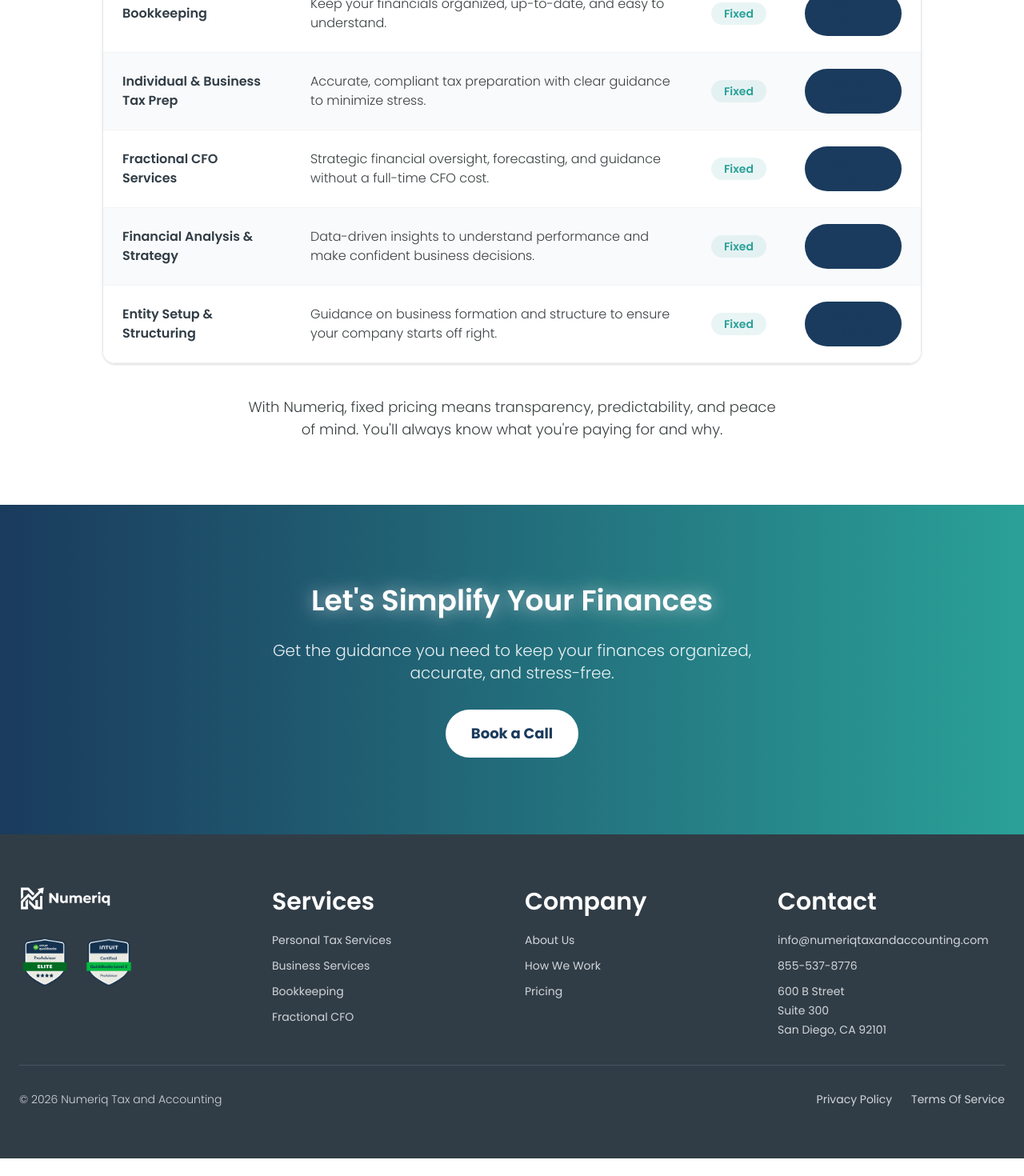
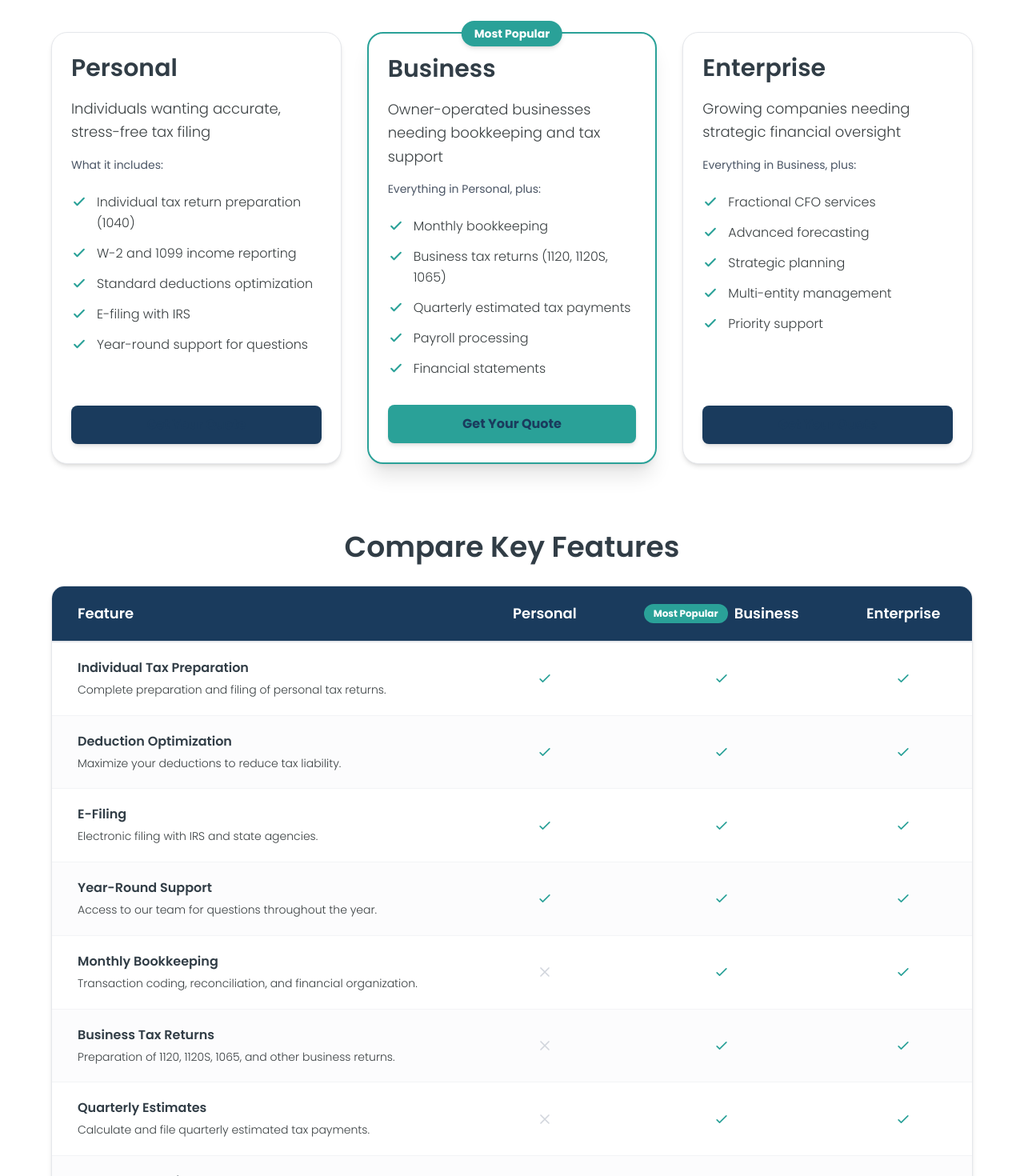
Before and after one commit to BenjaminBlois/website, a Next.js app: page /pricing in a window 1280 px wide. Shown: the part 580-2050 px from the top of the page at 80% size. Before the commit the page ends 2028 px from the top, so only its background shows below. Built offline with nearby package versions, Linux system fonts and the light colour scheme.

Commit message:
Rebuild pricing page with Visibul-style tier cards and comparison table

```diff
--- a/app/pricing/page.tsx
+++ b/app/pricing/page.tsx
@@ -3,30 +3,197 @@
 import Navigation from '../components/Navigation';
 import Footer from '../components/Footer';
 import Link from 'next/link';
+import { motion } from 'framer-motion';
+import { useInView } from 'react-intersection-observer';
+
+interface PricingTier {
+  name: string;
+  tagline: string;
+  description: string;
+  ctaText: string;
+  ctaHref: string;
+  features: string[];
+  badge?: string;
+}
+
+interface FeatureRow {
+  feature: string;
+  description?: string;
+  personal: 'check' | 'close' | 'addon';
+  business: 'check' | 'close' | 'addon';
+  enterprise: 'check' | 'close' | 'addon';
+}
+
+const pricingTiers: PricingTier[] = [
+  {
+    name: 'Personal',
+    tagline: 'Individuals wanting accurate, stress-free tax filing',
+    description: 'What it includes:',
+    ctaText: 'Get Your Quote',
+    ctaHref: 'https://form.jotform.com/260287243172152',
+    features: [
+      'Individual tax return preparation (1040)',
+      'W-2 and 1099 income reporting',
+      'Standard deductions optimization',
+      'E-filing with IRS',
+      'Year-round support for questions',
+    ],
+  },
+  {
+    name: 'Business',
+    tagline: 'Owner-operated businesses needing bookkeeping and tax support',
+    description: 'Everything in Personal, plus:',
+    ctaText: 'Get Your Quote',
+    ctaHref: 'https://form.jotform.com/260287243172152',
+    features: [
+      'Monthly bookkeeping',
+      'Business tax returns (1120, 1120S, 1065)',
+      'Quarterly estimated tax payments',
+      'Payroll processing',
+      'Financial statements',
+    ],
+    badge: 'Most Popular',
+  },
+  {
+    name: 'Enterprise',
+    tagline: 'Growing companies needing strategic financial oversight',
+    description: 'Everything in Business, plus:',
+    ctaText: 'Get Your Quote',
+    ctaHref: 'https://form.jotform.com/260287243172152',
+    features: [
+      'Fractional CFO services',
+      'Advanced forecasting',
+      'Strategic planning',
+      'Multi-entity management',
+      'Priority support',
+    ],
+  },
+];
+
+const featureComparison: FeatureRow[] = [
+  {
+    feature: 'Individual Tax Preparation',
+    description: 'Complete preparation and filing of personal tax returns.',
+    personal: 'check',
+    business: 'check',
+    enterprise: 'check',
+  },
+  {
+    feature: 'Deduction Optimization',
+    description: 'Maximize your deductions to reduce tax liability.',
+    personal: 'check',
+    business: 'check',
+    enterprise: 'check',
+  },
+  {
+    feature: 'E-Filing',
+    description: 'Electronic filing with IRS and state agencies.',
+    personal: 'check',
+    business: 'check',
+    enterprise: 'check',
+  },
+  {
+    feature: 'Year-Round Support',
+    description: 'Access to our team for questions throughout the year.',
+    personal: 'check',
+    business: 'check',
+    enterprise: 'check',
+  },
+  {
+    feature: 'Monthly Bookkeeping',
+    description: 'Transaction coding, reconciliation, and financial organization.',
+    personal: 'close',
+    business: 'check',
+    enterprise: 'check',
+  },
+  {
+    feature: 'Business Tax Returns',
+    description: 'Preparation of 1120, 1120S, 1065, and other business returns.',
+    personal: 'close',
+    business: 'check',
+    enterprise: 'check',
+  },
+  {
+    feature: 'Quarterly Estimates',
+    description: 'Calculate and file quarterly estimated tax payments.',
+    personal: 'close',
+    business: 'check',
+    enterprise: 'check',
+  },
+  {
+    feature: 'Payroll Processing',
+    description: 'Full payroll services including tax deposits and filings.',
+    personal: 'close',
+    business: 'check',
+    enterprise: 'check',
+  },
+  {
+    feature: 'Financial Statements',
+    description: 'Monthly or quarterly P&L, balance sheet, and cash flow.',
+    personal: 'close',
+    business: 'check',
+    enterprise: 'check',
+  },
+  {
+    feature: 'Fractional CFO',
+    description: 'Strategic financial leadership without full-time cost.',
+    personal: 'close',
+    business: 'addon',
+    enterprise: 'check',
+  },
+  {
+    feature: 'Advanced Forecasting',
+    description: 'Financial projections and scenario planning.',
+    personal: 'close',
+    business: 'close',
+    enterprise: 'check',
+  },
+  {
+    feature: 'Strategic Planning',
+    description: 'Long-term financial strategy aligned with business goals.',
+    personal: 'close',
+    business: 'close',
+    enterprise: 'check',
+  },
+  {
+    feature: 'Multi-Entity Management',
+    description: 'Consolidated reporting across multiple business entities.',
+    personal: 'close',
+    business: 'close',
+    enterprise: 'check',
+  },
+  {
+    feature: 'Priority Support',
+    description: 'Dedicated support with faster response times.',
+    personal: 'close',
+    business: 'close',
+    enterprise: 'check',
+  },
+];
 
 export default function PricingPage() {
-  const services = [
-    {
-      name: 'Bookkeeping',
-      description: 'Keep your financials organized, up-to-date, and easy to understand.',
-    },
-    {
-      name: 'Individual & Business Tax Prep',
-      description: 'Accurate, compliant tax preparation with clear guidance to minimize stress.',
-    },
-    {
-      name: 'Fractional CFO Services',
-      description: 'Strategic financial oversight, forecasting, and guidance without a full-time CFO cost.',
-    },
-    {
-      name: 'Financial Analysis & Strategy',
-      description: 'Data-driven insights to understand performance and make confident business decisions.',
-    },
-    {
-      name: 'Entity Setup & Structuring',
-      description: 'Guidance on business formation and structure to ensure your company starts off right.',
-    },
-  ];
+  const [ref, inView] = useInView({
+    triggerOnce: true,
+    threshold: 0.1,
+  });
+
+  const renderFeatureIcon = (status: 'check' | 'close' | 'addon') => {
+    if (status === 'check') {
+      return (
+        <svg className="w-5 h-5 mx-auto" fill="none" stroke="currentColor" viewBox="0 0 24 24" style={{ color: '#2AA198' }}>
+          <path strokeLinecap="round" strokeLinejoin="round" strokeWidth={2} d="M5 13l4 4L19 7" />
+        </svg>
+      );
+    }
+    if (status === 'close') {
+      return (
+        <svg className="w-5 h-5 mx-auto text-gray-300" fill="none" stroke="currentColor" viewBox="0 0 24 24">
+          <path strokeLinecap="round" strokeLinejoin="round" strokeWidth={2} d="M6 18L18 6M6 6l12 12" />
+        </svg>
+      );
+    }
+    return <span className="text-sm text-gray-600 font-medium">Add-on</span>;
+  };
 
   return (
     <main className="min-h-screen">
@@ -36,55 +203,109 @@ export default function PricingPage() {
       <section className="relative bg-gradient-to-br from-[#1A3B5D] to-[#2AA198] py-16 md:py-20 lg:py-24">
         <div className="container mx-auto px-4 sm:px-6 lg:px-8 text-center">
           <h1
-            className="text-3xl md:text-4xl lg:text-5xl font-semibold text-white mb-6"
+            className="text-3xl md:text-4xl lg:text-5xl font-semibold text-white mb-4"
             style={{ textShadow: '0 0 30px rgba(255, 255, 255, 0.4), 0 0 60px rgba(255, 255, 255, 0.2)' }}
           >
-            Fixed Pricing. Tailored for You.
+            Find the right plan
           </h1>
-          <p className="text-lg md:text-xl text-white/90 max-w-3xl mx-auto">
-            Every service we offer comes with a clear, fixed price customized to your needs. Know exactly what you're paying-no surprises, no hourly fees.
+          <p className="text-2xl md:text-3xl text-white/90 mb-6">for your needs</p>
+          <p className="text-lg md:text-xl text-white/80 max-w-3xl mx-auto mb-4">
+            Fixed pricing customized to your situation. Know exactly what you're paying - no surprises, no hourly fees.
+          </p>
+          <p className="text-base md:text-lg text-white/70 max-w-2xl mx-auto">
+            Every plan includes: clear communication, accuracy you can rely on, and year-round support.
           </p>
         </div>
       </section>
 
-      {/* Pricing Table */}
-      <section className="py-12 md:py-16 lg:py-20 bg-white">
+      {/* Pricing Tiers */}
+      <section ref={ref} className="py-12 md:py-16 lg:py-20 bg-white">
         <div className="container mx-auto px-4 sm:px-6 lg:px-8">
-          <div className="max-w-5xl mx-auto">
+          <div className="grid grid-cols-1 md:grid-cols-3 gap-8 max-w-6xl mx-auto mb-20">
+            {pricingTiers.map((tier, index) => (
+              <motion.div
+                key={tier.name}
+                initial={{ opacity: 0, y: 30 }}
+                animate={inView ? { opacity: 1, y: 0 } : { opacity: 0, y: 30 }}
+                transition={{ duration: 0.6, delay: index * 0.1 }}
+                className={`relative bg-white rounded-[20px] ${
+                  tier.badge ? 'border-2 shadow-xl' : 'border border-gray-200 shadow-md'
+                } p-6 flex flex-col h-full transition-all duration-300 hover:shadow-xl`}
+                style={tier.badge ? { borderColor: '#2AA198' } : {}}
+              >
+                {tier.badge && (
+                  <div className="absolute -top-3 left-1/2 transform -translate-x-1/2 z-10">
+                    <span className="text-white px-4 py-1.5 rounded-full text-sm font-bold shadow-md" style={{ backgroundColor: '#2AA198' }}>
+                      {tier.badge}
+                    </span>
+                  </div>
+                )}
+                <h3 className="text-2xl sm:text-3xl font-bold text-[#313d46] mb-3 leading-tight">{tier.name}</h3>
+                <p className="text-base sm:text-lg text-[#393f41] mb-4 leading-relaxed">{tier.tagline}</p>
+                <p className="text-sm text-gray-600 mb-6 font-medium">{tier.description}</p>
+                <ul className="space-y-3 mb-8 flex-grow">
+                  {tier.features.map((feature, idx) => (
+                    <li key={idx} className="flex items-start gap-3">
+                      <svg className="w-5 h-5 flex-shrink-0 mt-0.5" fill="none" stroke="currentColor" viewBox="0 0 24 24" style={{ color: '#2AA198' }}>
+                        <path strokeLinecap="round" strokeLinejoin="round" strokeWidth={2.5} d="M5 13l4 4L19 7" />
+                      </svg>
+                      <span className="text-sm sm:text-base text-[#393f41] leading-relaxed">{feature}</span>
+                    </li>
+                  ))}
+                </ul>
+                <Link
+                  href={tier.ctaHref}
+                  className={`w-full text-center block px-6 py-3 rounded-lg font-semibold text-white transition-all duration-300 shadow-md hover:shadow-lg no-underline ${
+                    tier.badge ? 'bg-[#2AA198] hover:bg-[#238b84]' : 'bg-[#1A3B5D] hover:bg-[#0f2a3f]'
+                  }`}
+                >
+                  {tier.ctaText}
+                </Link>
+              </motion.div>
+            ))}
+          </div>
+
+          {/* Comparison Table */}
+          <motion.div
+            initial={{ opacity: 0, y: 30 }}
+            animate={inView ? { opacity: 1, y: 0 } : { opacity: 0, y: 30 }}
+            transition={{ duration: 0.6, delay: 0.4 }}
+            className="max-w-6xl mx-auto"
+          >
+            <h2 className="text-2xl sm:text-3xl lg:text-4xl font-semibold text-[#313d46] text-center mb-12 leading-tight">
+              Compare key features
+            </h2>
+
             {/* Desktop Table */}
-            <div className="hidden md:block overflow-hidden rounded-2xl border border-gray-200 shadow-sm">
-              <table className="w-full">
+            <div className="hidden lg:block overflow-x-auto rounded-2xl border border-gray-200 shadow-md">
+              <table className="w-full border-collapse bg-white">
                 <thead>
-                  <tr className="bg-[#1A3B5D] text-white">
-                    <th className="text-left px-6 py-4 font-semibold text-lg">Service</th>
-                    <th className="text-left px-6 py-4 font-semibold text-lg">Description</th>
-                    <th className="text-center px-6 py-4 font-semibold text-lg">Pricing</th>
-                    <th className="text-center px-6 py-4 font-semibold text-lg"></th>
+                  <tr className="border-b-2 border-gray-200 bg-[#1A3B5D]">
+                    <th className="text-left py-5 px-8 font-semibold text-white text-lg">Feature</th>
+                    <th className="text-center py-5 px-8 font-semibold text-white text-lg">Personal</th>
+                    <th className="text-center py-5 px-8 font-semibold text-white text-lg">
+                      <div className="flex items-center justify-center gap-2">
+                        <span className="inline-block bg-[#2AA198] text-white px-3 py-1 rounded-full text-xs font-bold">
+                          Most Popular
+                        </span>
+                        <span>Business</span>
+                      </div>
+                    </th>
+                    <th className="text-center py-5 px-8 font-semibold text-white text-lg">Enterprise</th>
                   </tr>
                 </thead>
                 <tbody>
-                  {services.map((service, index) => (
-                    <tr
-                      key={index}
-                      className={`border-b border-gray-100 ${index % 2 === 0 ? 'bg-white' : 'bg-gray-50'} hover:bg-gray-100 transition-colors`}
-                    >
-                      <td className="px-6 py-5">
-                        <span className="font-semibold text-[#313d46]">{service.name}</span>
+                  {featureComparison.map((row, idx) => (
+                    <tr key={idx} className={`border-b border-gray-100 hover:bg-gray-50 transition-colors duration-200 ${idx % 2 === 0 ? 'bg-white' : 'bg-gray-50/50'}`}>
+                      <td className="py-5 px-8">
+                        <div className="font-semibold text-[#313d46] text-base mb-1">{row.feature}</div>
+                        {row.description && (
+                          <div className="text-sm text-[#393f41] mt-1 leading-relaxed">{row.description}</div>
+                        )}
                       </td>
-                      <td className="px-6 py-5 text-[#393f41]">{service.description}</td>
-                      <td className="px-6 py-5 text-center">
-                        <span className="inline-block bg-[#2AA198]/10 text-[#2AA198] font-semibold px-4 py-1 rounded-full text-sm">
-                          Fixed
-                        </span>
-                      </td>
-                      <td className="px-6 py-5 text-center">
-                        <Link
-                          href="https://form.jotform.com/260287243172152"
-                          className="inline-flex items-center gap-2 bg-[#1A3B5D] text-white px-5 py-2 rounded-full font-semibold text-sm hover:bg-[#0f2a3f] transition-colors no-underline"
-                        >
-                          Get Your Quote
-                        </Link>
-                      </td>
+                      <td className="py-5 px-8 text-center">{renderFeatureIcon(row.personal)}</td>
+                      <td className="py-5 px-8 text-center">{renderFeatureIcon(row.business)}</td>
+                      <td className="py-5 px-8 text-center">{renderFeatureIcon(row.enterprise)}</td>
                     </tr>
                   ))}
                 </tbody>
@@ -92,31 +313,34 @@ export default function PricingPage() {
             </div>
 
             {/* Mobile Cards */}
-            <div className="md:hidden space-y-4">
-              {services.map((service, index) => (
-                <div key={index} className="bg-white rounded-xl border border-gray-200 p-5 shadow-sm">
-                  <h3 className="font-semibold text-[#313d46] text-lg mb-2">{service.name}</h3>
-                  <p className="text-[#393f41] text-sm mb-4">{service.description}</p>
-                  <div className="flex items-center justify-between">
-                    <span className="inline-block bg-[#2AA198]/10 text-[#2AA198] font-semibold px-4 py-1 rounded-full text-sm">
-                      Fixed
-                    </span>
-                    <Link
-                      href="https://form.jotform.com/260287243172152"
-                      className="inline-flex items-center gap-2 bg-[#1A3B5D] text-white px-5 py-2 rounded-full font-semibold text-sm hover:bg-[#0f2a3f] transition-colors no-underline"
-                    >
-                      Get Your Quote
-                    </Link>
+            <div className="lg:hidden space-y-4">
+              {featureComparison.map((row, idx) => (
+                <div key={idx} className="bg-white rounded-lg p-5 border border-gray-200 shadow-sm">
+                  <h4 className="font-semibold text-[#313d46] mb-2 text-base">{row.feature}</h4>
+                  {row.description && <p className="text-sm text-[#393f41] mb-5 leading-relaxed">{row.description}</p>}
+                  <div className="grid grid-cols-3 gap-4">
+                    <div className="text-center">
+                      <div className="text-xs text-gray-500 mb-2 font-medium">Personal</div>
+                      {renderFeatureIcon(row.personal)}
+                    </div>
+                    <div className="text-center">
+                      <div className="text-xs text-gray-500 mb-2 font-medium">Business</div>
+                      {renderFeatureIcon(row.business)}
+                    </div>
+                    <div className="text-center">
+                      <div className="text-xs text-gray-500 mb-2 font-medium">Enterprise</div>
+                      {renderFeatureIcon(row.enterprise)}
+                    </div>
                   </div>
                 </div>
               ))}
             </div>
+          </motion.div>
 
-            {/* Bottom text */}
-            <p className="text-center text-[#393f41] mt-10 text-lg max-w-2xl mx-auto">
-              With Numeriq, fixed pricing means transparency, predictability, and peace of mind. You'll always know what you're paying for and why.
-            </p>
-          </div>
+          {/* Bottom text */}
+          <p className="text-center text-[#393f41] mt-12 text-lg max-w-2xl mx-auto">
+            With Numeriq, fixed pricing means transparency, predictability, and peace of mind. You'll always know what you're paying for and why.
+          </p>
         </div>
       </section>
 
@@ -128,7 +352,7 @@ export default function PricingPage() {
             className="text-2xl md:text-3xl lg:text-4xl font-semibold mb-6 text-white"
             style={{ textShadow: '0 0 20px rgba(255, 255, 255, 0.5), 0 0 40px rgba(255, 255, 255, 0.3)' }}
           >
-            Let&apos;s Simplify Your Finances
+            Let's Simplify Your Finances
           </h2>
           <p className="text-lg md:text-xl text-white/90 mb-8 max-w-2xl mx-auto">
             Get the guidance you need to keep your finances organized, accurate, and stress-free.
```
